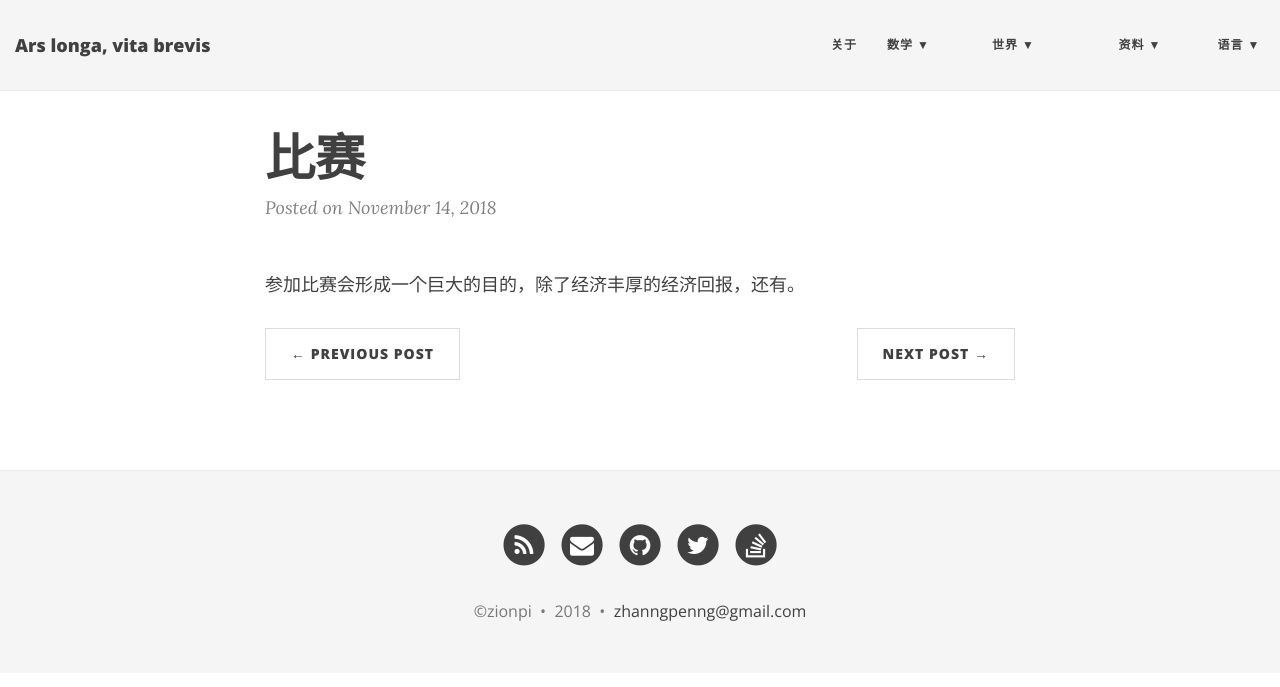
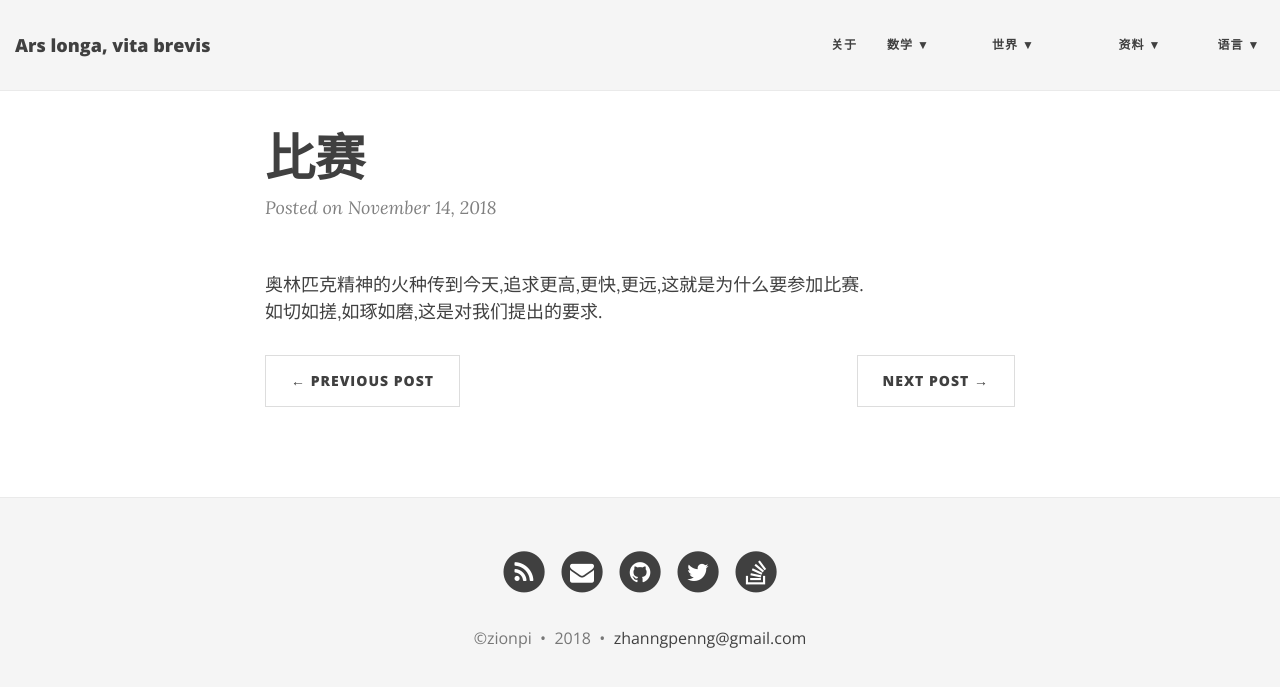
Before and after one commit to ZionPi/zionpi.github.io, a Jekyll site: the page built from _posts/2018-11-14-competition.md, in a window 1280 px wide. Shown: the top 687 px of the page. Built offline with Jekyll 4.4.1, drawn with Linux system fonts in a browser that asks for light colours; nearby versions of some CDN libraries.

Commit message:
Update 2018-11-14-competition.md

```diff
--- a/_posts/2018-11-14-competition.md
+++ b/_posts/2018-11-14-competition.md
@@ -2,4 +2,5 @@
 layout: post
 title: 比赛
 ---
-参加比赛会形成一个巨大的目的，除了经济丰厚的经济回报，还有。
+奥林匹克精神的火种传到今天,追求更高,更快,更远,这就是为什么要参加比赛.
+如切如搓,如琢如磨,这是对我们提出的要求.
```
